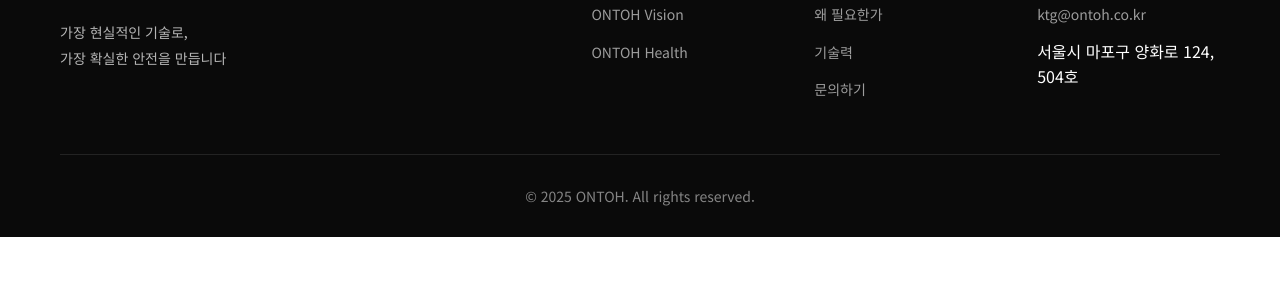
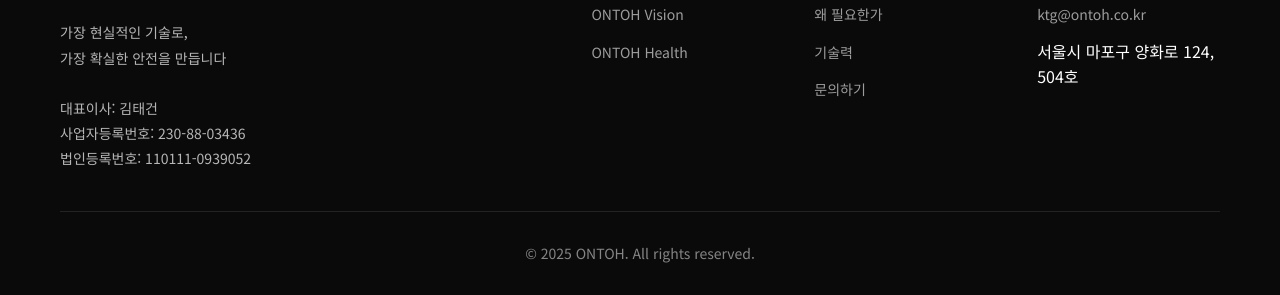
Before and after one commit to yyksh97/ontoh, a plain HTML site: page index.html in a window 1280 px wide. Shown: the part 6991-7286 px from the top of the page. Before the commit the page ends 7228 px from the top, so only its background shows below. Drawn offline with Linux system fonts and the light colour scheme.

Commit message:
사업자 업데이트

```diff
--- a/index.html
+++ b/index.html
@@ -503,7 +503,10 @@
                     </div>
                     <p class="footer-tagline">
                         가장 현실적인 기술로,<br>
-                        가장 확실한 안전을 만듭니다
+                        가장 확실한 안전을 만듭니다<br><br>
+                        대표이사: 김태건<br>
+                        사업자등록번호: 230-88-03436<br>
+                        법인등록번호: 110111-0939052
                     </p>
                 </div>
 
```
